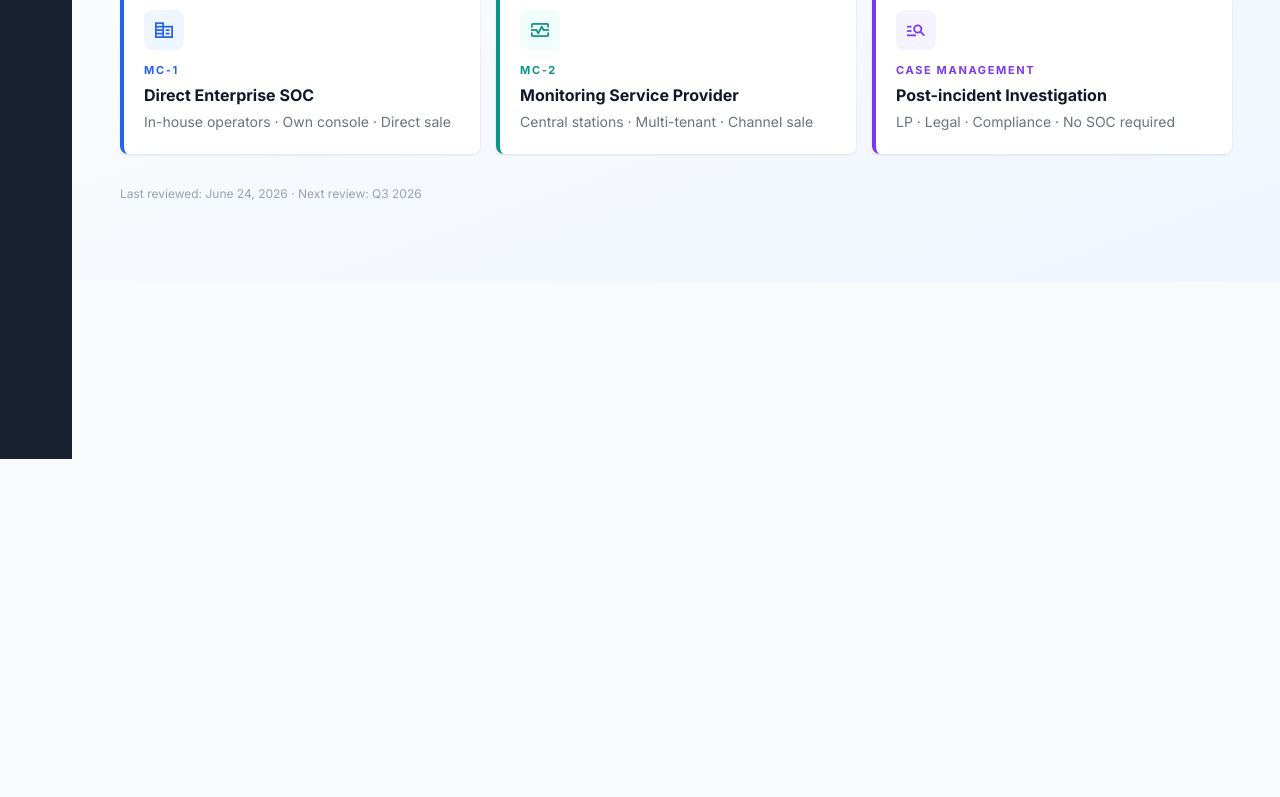
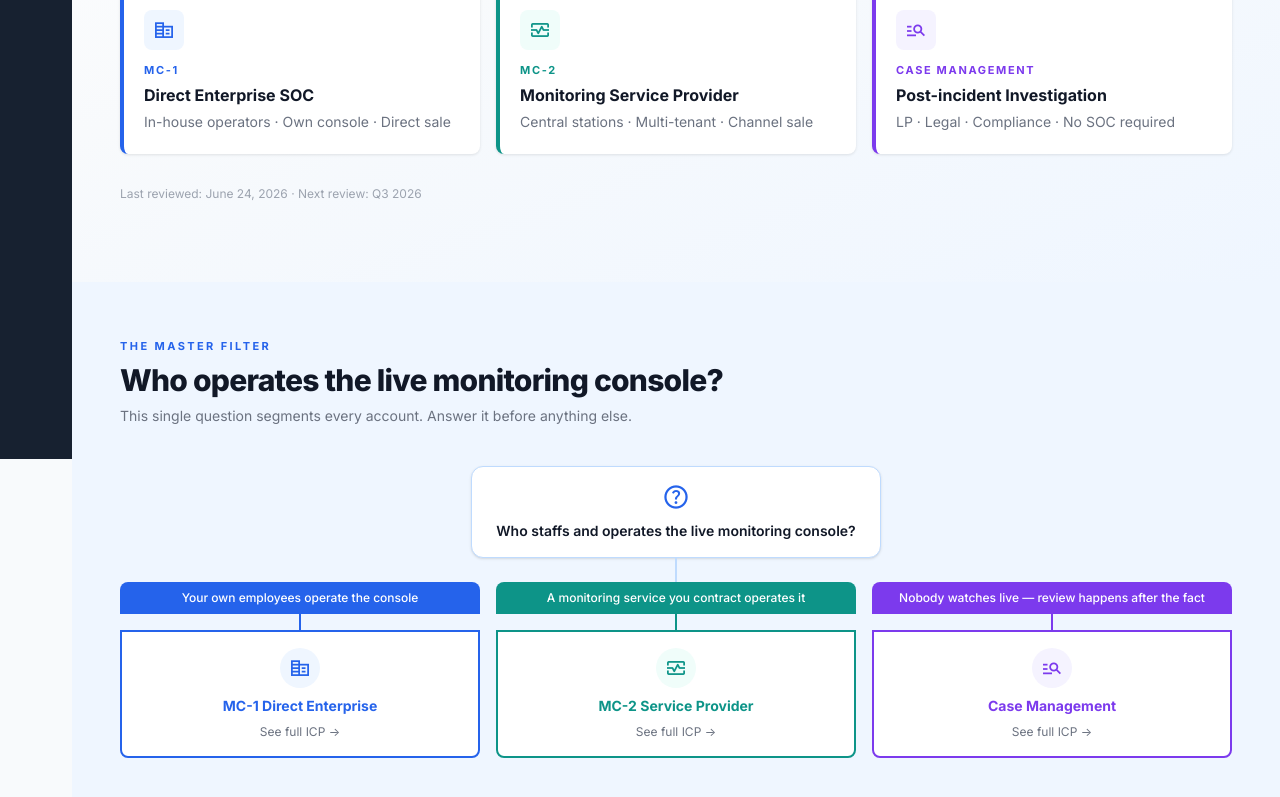
Before and after one commit to bgeorge-een/project-agora-v3, a Next.js app: page /who-we-serve in a window 1280 px wide. Shown: the part 341-1138 px from the top of the page. Before the commit the page ends 800 px from the top, so only its background shows below. Built offline with nearby package versions, Linux system fonts and the light colour scheme.

Commit message:
feat(icp): add qualifying filter decision tree

```diff
--- a/app/who-we-serve/page.tsx
+++ b/app/who-we-serve/page.tsx
@@ -1,4 +1,5 @@
 import type { Metadata } from 'next'
+import QualifyingFilter from '@/components/icp/QualifyingFilter'
 
 export const metadata: Metadata = {
   title: 'Who We Serve — Project Agora V3',
@@ -9,6 +10,7 @@ export default function WhoWeServePage() {
   return (
     <div className="min-h-screen bg-[#F8FAFC]">
       <WhoWeServeHero />
+      <QualifyingFilter />
     </div>
   )
 }
--- /dev/null
+++ b/components/icp/QualifyingFilter.tsx
@@ -0,0 +1,98 @@
+export default function QualifyingFilter() {
+  const branches = [
+    {
+      answer: 'Your own employees operate the console',
+      result: 'MC-1 Direct Enterprise',
+      accent: '#2563EB',
+      iconBg: '#EFF6FF',
+      icon: 'corporate_fare',
+      href: '#mc1',
+    },
+    {
+      answer: 'A monitoring service you contract operates it',
+      result: 'MC-2 Service Provider',
+      accent: '#0D9488',
+      iconBg: '#F0FDFA',
+      icon: 'monitor_heart',
+      href: '#mc2',
+    },
+    {
+      answer: 'Nobody watches live — review happens after the fact',
+      result: 'Case Management',
+      accent: '#7C3AED',
+      iconBg: '#F5F3FF',
+      icon: 'manage_search',
+      href: '#case-management',
+    },
+  ]
+
+  return (
+    <section id="filter" className="bg-[#EFF6FF] px-4 py-14 sm:px-6 lg:px-12">
+      <div className="mx-auto max-w-6xl">
+        <p className="text-[11px] font-bold uppercase tracking-[0.22em] text-[#2563EB]">
+          The Master Filter
+        </p>
+        <h2 className="mt-2 text-2xl font-extrabold tracking-tight text-[#111827] sm:text-3xl">
+          Who operates the live monitoring console?
+        </h2>
+        <p className="mt-2 text-sm text-[#6B7280]">
+          This single question segments every account. Answer it before anything else.
+        </p>
+
+        {/* Decision tree */}
+        <div className="mt-10 flex flex-col items-center gap-0">
+          {/* Root node */}
+          <div className="rounded-xl border border-[#BFDBFE] bg-white px-6 py-4 text-center shadow-sm">
+            <span className="material-symbols-outlined text-[#2563EB]" style={{ fontSize: 28 }}>
+              help
+            </span>
+            <p className="mt-1 text-sm font-semibold text-[#111827]">
+              Who staffs and operates the live monitoring console?
+            </p>
+          </div>
+
+          {/* Connector line */}
+          <div className="h-6 w-0.5 bg-[#BFDBFE]" />
+
+          {/* Branch row */}
+          <div className="grid w-full grid-cols-1 gap-4 sm:grid-cols-3">
+            {branches.map((branch, i) => (
+              <div key={i} className="flex flex-col items-center gap-0">
+                {/* Answer label */}
+                <div
+                  className="w-full rounded-t-lg px-4 py-2 text-center text-xs font-medium text-white"
+                  style={{ backgroundColor: branch.accent }}
+                >
+                  {branch.answer}
+                </div>
+                {/* Connector */}
+                <div className="h-4 w-0.5" style={{ backgroundColor: branch.accent }} />
+                {/* Result card */}
+                <a
+                  href={branch.href}
+                  className="group flex w-full flex-col items-center gap-2 rounded-b-lg rounded-t-none border-2 bg-white px-4 py-4 text-center transition-shadow hover:shadow-md"
+                  style={{ borderColor: branch.accent }}
+                >
+                  <div
+                    className="flex h-10 w-10 items-center justify-center rounded-full"
+                    style={{ backgroundColor: branch.iconBg, color: branch.accent }}
+                  >
+                    <span className="material-symbols-outlined" style={{ fontSize: 22 }}>
+                      {branch.icon}
+                    </span>
+                  </div>
+                  <p className="text-sm font-bold" style={{ color: branch.accent }}>
+                    {branch.result}
+                  </p>
+                  <p className="text-xs text-[#6B7280] underline-offset-2 group-hover:underline">
+                    See full ICP →
+                  </p>
+                </a>
+              </div>
+            ))}
+          </div>
+        </div>
+      </div>
+    </section>
+  )
+}
```
